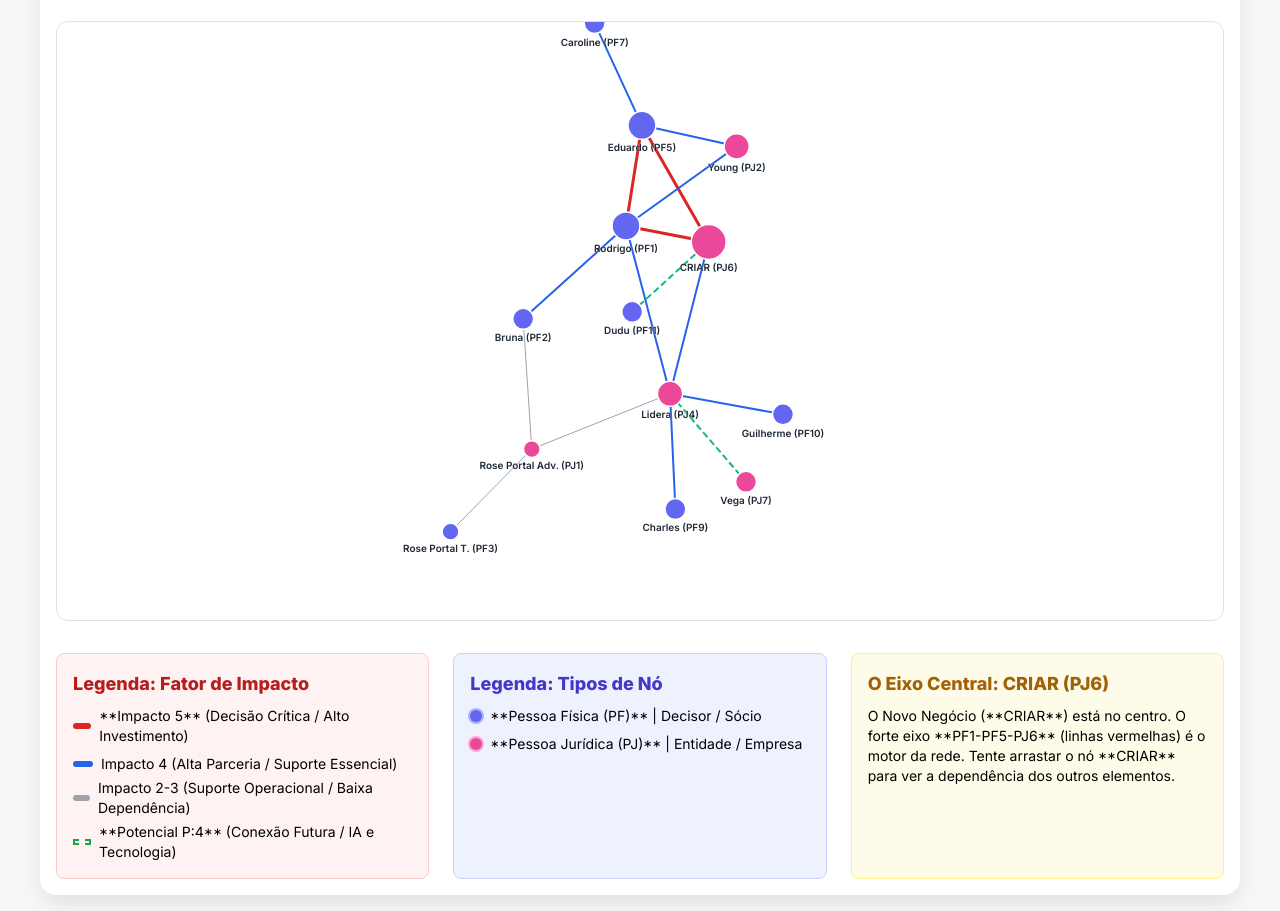
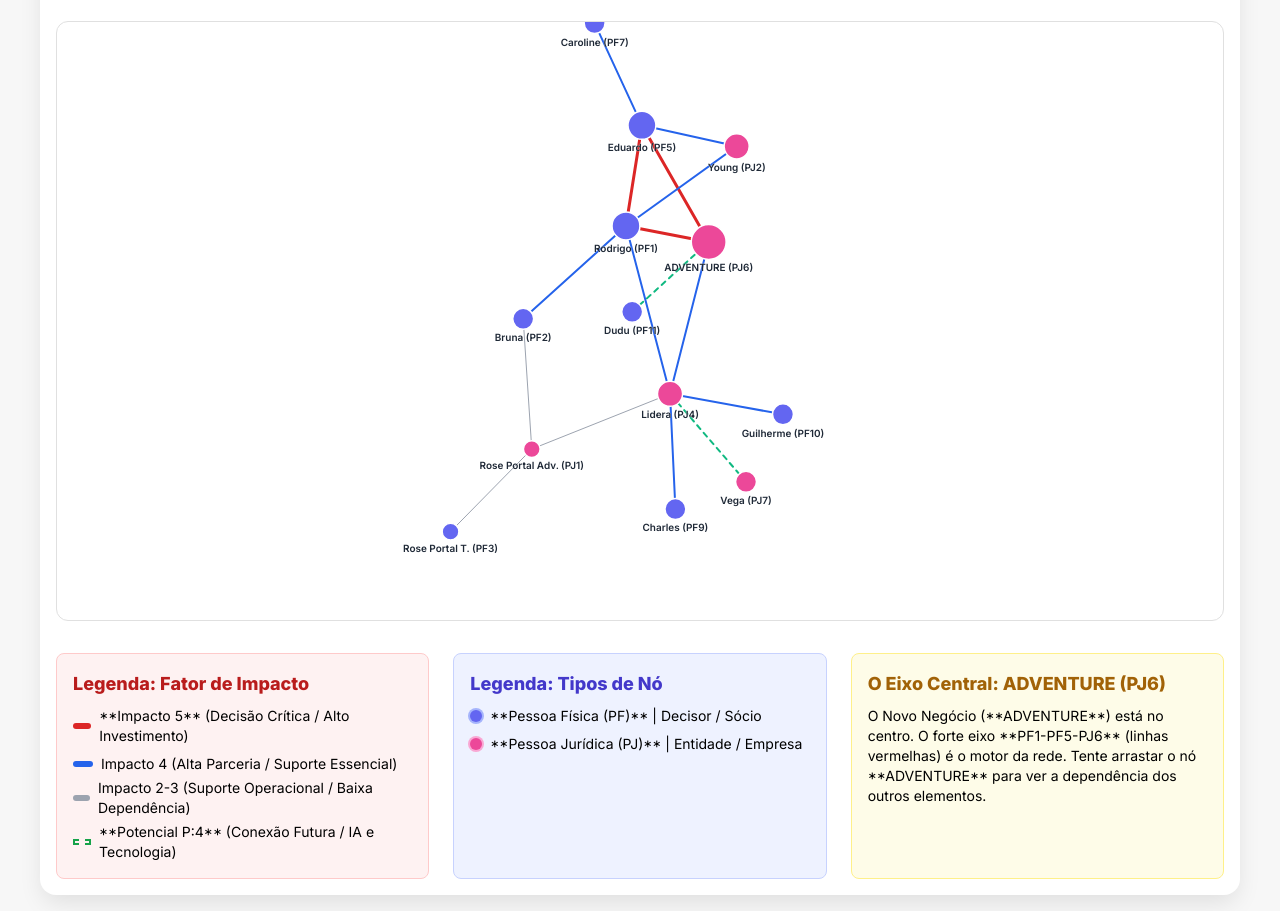
Before and after one commit to ribasrodrigo91/adventure, a plain HTML site: page index.html in a window 1280 px wide. Shown: the part 103-1014 px from the top of the page. Drawn offline with nearby package versions, Linux system fonts and the light colour scheme.

Commit message:
Update index.html

```diff
--- a/index.html
+++ b/index.html
@@ -91,8 +91,8 @@
         </div>
 
         <div class="p-4 bg-yellow-50 border-yellow-200 border rounded-lg">
-            <h3 class="font-bold text-lg text-yellow-700 mb-2">O Eixo Central: CRIAR (PJ6)</h3>
-            <p class="text-sm">O Novo Negócio (**CRIAR**) está no centro. O forte eixo **PF1-PF5-PJ6** (linhas vermelhas) é o motor da rede. Tente arrastar o nó **CRIAR** para ver a dependência dos outros elementos.</p>
+            <h3 class="font-bold text-lg text-yellow-700 mb-2">O Eixo Central: ADVENTURE (PJ6)</h3>
+            <p class="text-sm">O Novo Negócio (**ADVENTURE**) está no centro. O forte eixo **PF1-PF5-PJ6** (linhas vermelhas) é o motor da rede. Tente arrastar o nó **ADVENTURE** para ver a dependência dos outros elementos.</p>
         </div>
     </div>
 </div>
@@ -101,7 +101,7 @@
 <script type="application/json" id="network-data">
 {
   "nodes": [
-    { "id": "PJ6", "label": "CRIAR (PJ6)", "type": "PJ", "size": 25, "group": "Core" },
+    { "id": "PJ6", "label": "ADVENTURE (PJ6)", "type": "PJ", "size": 25, "group": "Core" },
     { "id": "PF1", "label": "Rodrigo (PF1)", "type": "PF", "size": 20, "group": "Core" },
     { "id": "PF5", "label": "Eduardo (PF5)", "type": "PF", "size": 20, "group": "Core" },
     { "id": "PJ4", "label": "Lidera (PJ4)", "type": "PJ", "size": 18, "group": "Lidera" },
```
